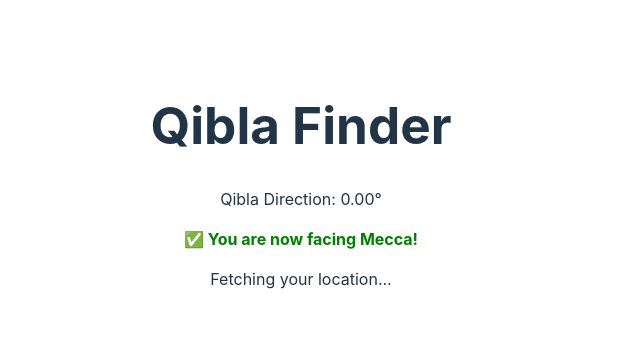
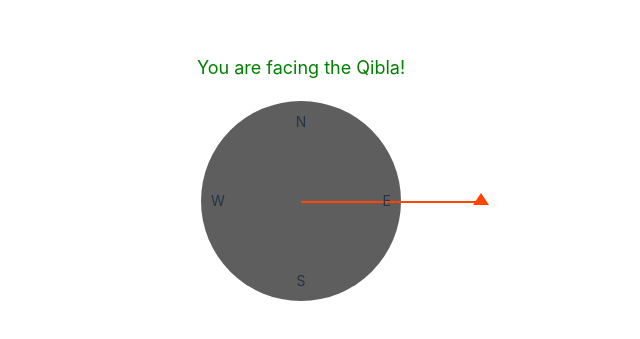
Before and after one commit to hiren6147/qibla-finder, a React (Vite) app: page / in a window 1280 px wide. Shown: the part 223-562 px from the top of the page, without its empty margins (339-979 px from the left). Built offline with nearby package versions, Linux system fonts and the light colour scheme; no server answers.

Commit message:
Add QiblaFinderNew component with compass functionality and user location detection

```diff
--- a/src/App.jsx
+++ b/src/App.jsx
@@ -1,10 +1,12 @@
 import "./App.css";
-import QiblaFinder from "./QiblaFinder";
+import QiblaFinderNew from "./QiblaFinderNew";
+// import QiblaFinder from "./QiblaFinder";
 
 function App() {
   return (
     <>
-      <QiblaFinder />
+      {/* <QiblaFinder /> */}
+      <QiblaFinderNew />
     </>
   );
 }
--- /dev/null
+++ b/src/Compass.css
@@ -0,0 +1,59 @@
+.compass-container {
+    width: 200px;
+    height: 200px;
+    border-radius: 50%;
+    background-color: #5e5e5e;
+    position: relative;
+    margin: 20px auto;
+  }
+
+  .compass-arrow {
+    width: 90%;
+    height: 2px;
+    background-color: #ff4500; /* OrangeRed */
+    position: absolute;
+    top: 50%;
+    left: 50%;
+    transform-origin: 0% 50%; /* Rotate around the left edge */
+    transform: translateX(-50%);
+  }
+
+  .arrow-head {
+    width: 0;
+    height: 0;
+    border-left: 8px solid transparent;
+    border-right: 8px solid transparent;
+    border-bottom: 12px solid #ff4500; /* OrangeRed */
+    position: absolute;
+    top: -8px;
+    right: -8px;
+  }
+
+  .compass-base {
+    position: absolute;
+    top: 0;
+    left: 0;
+    width: 100%;
+    height: 100%;
+    border-radius: 50%;
+    display: flex;
+    align-items: center;
+    justify-content: center;
+    font-size: 14px;
+  }
+
+  .north, .east, .south, .west {
+    position: absolute;
+  }
+
+  .north { top: 10px; }
+  .east { right: 10px; }
+  .south { bottom: 10px; }
+  .west { left: 10px; }
+
+  .facing-mecca-message {
+    text-align: center;
+    font-size: 18px;
+    color: green; /* Or any color you prefer */
+    margin-top: 20px;
+  }
--- /dev/null
+++ b/src/Compass.jsx
@@ -0,0 +1,27 @@
+import "./Compass.css";
+import PropTypes from "prop-types";
+
+function Compass({ direction }) {
+  const compassStyle = {
+    transform: `rotate(${direction}deg)`,
+  };
+
+  return (
+    <div className="compass-container">
+      <div className="compass-arrow" style={compassStyle}>
+        <div className="arrow-head"></div>
+      </div>
+      <div className="compass-base">
+        <span className="north">N</span>
+        <span className="east">E</span>
+        <span className="south">S</span>
+        <span className="west">W</span>
+      </div>
+    </div>
+  );
+}
+Compass.propTypes = {
+  direction: PropTypes.number.isRequired,
+};
+
+export default Compass;
--- /dev/null
+++ b/src/QiblaFinderNew.jsx
@@ -0,0 +1,106 @@
+import { useState, useEffect } from "react";
+import "./Compass.css";
+import Compass from "./Compass";
+
+function QiblaFinderNew() {
+  const [qiblaDirection, setQiblaDirection] = useState(0);
+  const [userLocation, setUserLocation] = useState(null);
+  const [facingMecca, setFacingMecca] = useState(false);
+
+  // Calculate Qibla direction based on user location and compass heading
+  const calculateQiblaDirection = (alpha, latitude, longitude) => {
+    // Convert degrees to radians
+    const lat1 = (latitude * Math.PI) / 180;
+    const lon1 = (longitude * Math.PI) / 180;
+    const lat2 = (21.4225 * Math.PI) / 180; // Kaaba latitude
+    const lon2 = (39.8262 * Math.PI) / 180; // Kaaba longitude
+
+    // Calculate the angle
+    const y = Math.sin(lon2 - lon1) * Math.cos(lat2);
+    const x =
+      Math.cos(lat1) * Math.sin(lat2) -
+      Math.sin(lat1) * Math.cos(lat2) * Math.cos(lon2 - lon1);
+    let qiblaDirection = (Math.atan2(y, x) * 180) / Math.PI;
+
+    // Adjust for compass heading (alpha) and normalize to 0-360 degrees
+    qiblaDirection = (qiblaDirection - alpha + 360) % 360;
+
+    return qiblaDirection;
+  };
+
+  // Handle compass readings
+  useEffect(() => {
+    const handleOrientation = (event) => {
+      if (event.webkitCompassHeading) {
+        // iOS
+        setQiblaDirection(
+          calculateQiblaDirection(
+            event.webkitCompassHeading,
+            userLocation.latitude,
+            userLocation.longitude
+          )
+        );
+      } else if (event.alpha !== null) {
+        // Android
+        setQiblaDirection(
+          calculateQiblaDirection(
+            event.alpha,
+            userLocation.latitude,
+            userLocation.longitude
+          )
+        );
+      }
+    };
+
+    window.addEventListener("deviceorientationabsolute", handleOrientation);
+    return () =>
+      window.removeEventListener(
+        "deviceorientationabsolute",
+        handleOrientation
+      );
+  }, [userLocation]);
+
+  useEffect(() => {
+    const tolerance = 5; // Degrees of tolerance
+    if (qiblaDirection >= 360 - tolerance || qiblaDirection <= tolerance) {
+      setFacingMecca(true);
+    } else {
+      setFacingMecca(false);
+    }
+  }, [qiblaDirection]);
+
+  // Get user location
+  useEffect(() => {
+    navigator.geolocation.getCurrentPosition(
+      (position) => {
+        setUserLocation({
+          latitude: position.coords.latitude,
+          longitude: position.coords.longitude,
+        });
+      },
+      (error) => {
+        console.error("Error getting location:", error);
+        // Consider providing a fallback or error message to the user
+      }
+    );
+  }, []);
+
+  return (
+    <div>
+      {/* Display user location information */}
+      {userLocation && (
+        <div>
+          <p>Latitude: {userLocation.latitude}</p>
+          <p>Longitude: {userLocation.longitude}</p>
+        </div>
+      )}
+      {/* Display message when facing Mecca */}
+      {facingMecca && (
+        <div className="facing-mecca-message">You are facing the Qibla!</div>
+      )}
+      <Compass direction={qiblaDirection} />
+    </div>
+  );
+}
+
+export default QiblaFinderNew;
```
